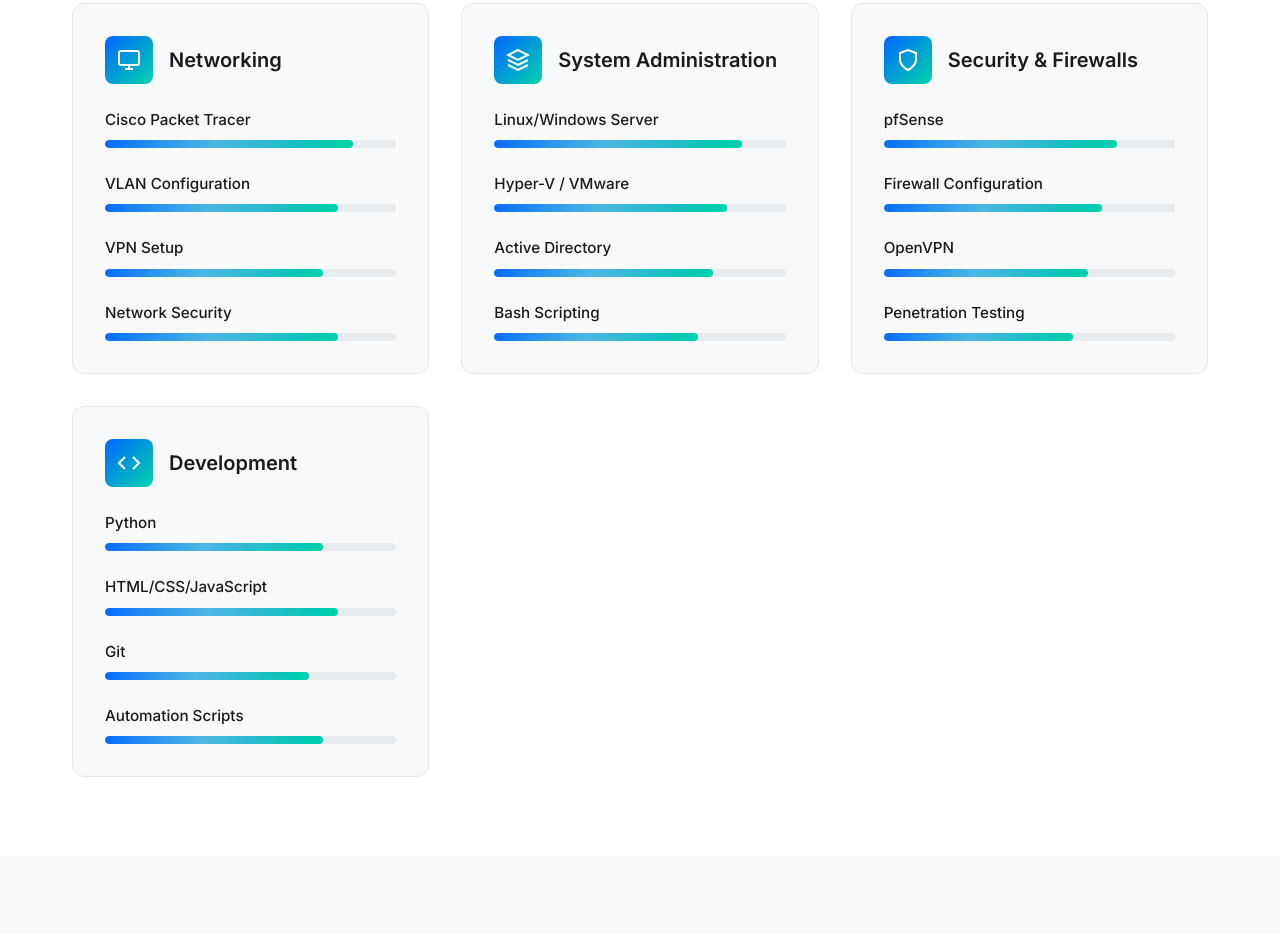
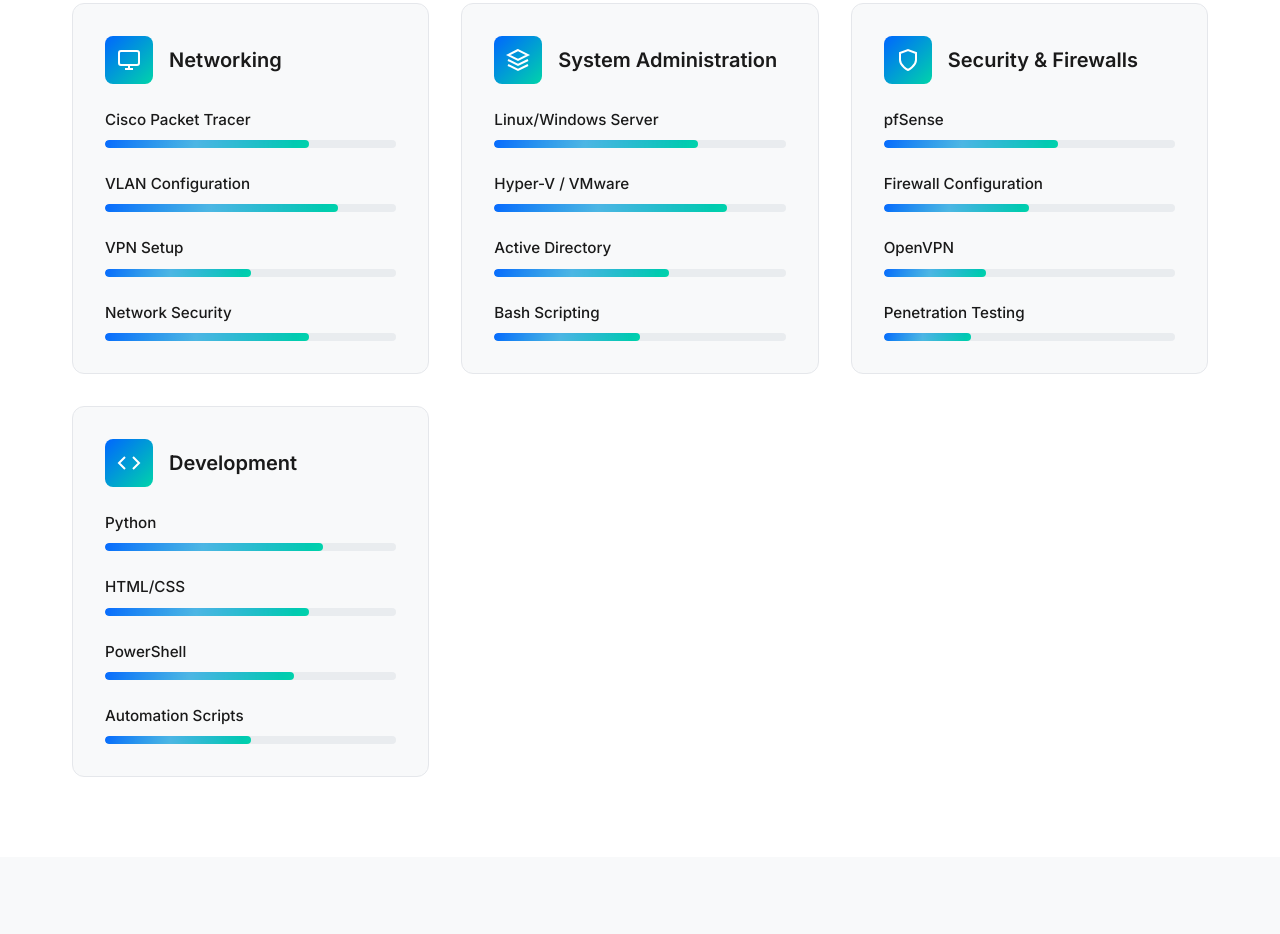
Before and after one commit to jelledesouter/portfolio, a plain HTML site: page index.html in a window 1280 px wide. Shown: the part 2093-3027 px from the top of the page. Drawn offline with Linux system fonts and the light colour scheme.

Commit message:
Add files via upload

```diff
--- a/index.html
+++ b/index.html
@@ -189,7 +189,7 @@
                     <div class="skill-list">
                         <div class="skill-item">
                             <span class="skill-name">Cisco Packet Tracer</span>
-                            <div class="skill-bar"><div class="skill-progress" style="--progress: 85%"></div></div>
+                            <div class="skill-bar"><div class="skill-progress" style="--progress: 70%"></div></div>
                         </div>
                         <div class="skill-item">
                             <span class="skill-name">VLAN Configuration</span>
@@ -197,11 +197,11 @@
                         </div>
                         <div class="skill-item">
                             <span class="skill-name">VPN Setup</span>
-                            <div class="skill-bar"><div class="skill-progress" style="--progress: 75%"></div></div>
+                            <div class="skill-bar"><div class="skill-progress" style="--progress: 50%"></div></div>
                         </div>
                         <div class="skill-item">
                             <span class="skill-name">Network Security</span>
-                            <div class="skill-bar"><div class="skill-progress" style="--progress: 80%"></div></div>
+                            <div class="skill-bar"><div class="skill-progress" style="--progress: 70%"></div></div>
                         </div>
                     </div>
                 </div>
@@ -219,7 +219,7 @@
                     <div class="skill-list">
                         <div class="skill-item">
                             <span class="skill-name">Linux/Windows Server</span>
-                            <div class="skill-bar"><div class="skill-progress" style="--progress: 85%"></div></div>
+                            <div class="skill-bar"><div class="skill-progress" style="--progress: 70%"></div></div>
                         </div>
                         <div class="skill-item">
                             <span class="skill-name">Hyper-V / VMware</span>
@@ -227,11 +227,11 @@
                         </div>
                         <div class="skill-item">
                             <span class="skill-name">Active Directory</span>
-                            <div class="skill-bar"><div class="skill-progress" style="--progress: 75%"></div></div>
+                            <div class="skill-bar"><div class="skill-progress" style="--progress: 60%"></div></div>
                         </div>
                         <div class="skill-item">
                             <span class="skill-name">Bash Scripting</span>
-                            <div class="skill-bar"><div class="skill-progress" style="--progress: 70%"></div></div>
+                            <div class="skill-bar"><div class="skill-progress" style="--progress: 50%"></div></div>
                         </div>
                     </div>
                 </div>
@@ -248,19 +248,19 @@
                     <div class="skill-list">
                         <div class="skill-item">
                             <span class="skill-name">pfSense</span>
-                            <div class="skill-bar"><div class="skill-progress" style="--progress: 80%"></div></div>
+                            <div class="skill-bar"><div class="skill-progress" style="--progress: 60%"></div></div>
                         </div>
                         <div class="skill-item">
                             <span class="skill-name">Firewall Configuration</span>
-                            <div class="skill-bar"><div class="skill-progress" style="--progress: 75%"></div></div>
+                            <div class="skill-bar"><div class="skill-progress" style="--progress: 50%"></div></div>
                         </div>
                         <div class="skill-item">
                             <span class="skill-name">OpenVPN</span>
-                            <div class="skill-bar"><div class="skill-progress" style="--progress: 70%"></div></div>
+                            <div class="skill-bar"><div class="skill-progress" style="--progress: 35%"></div></div>
                         </div>
                         <div class="skill-item">
                             <span class="skill-name">Penetration Testing</span>
-                            <div class="skill-bar"><div class="skill-progress" style="--progress: 65%"></div></div>
+                            <div class="skill-bar"><div class="skill-progress" style="--progress: 30%"></div></div>
                         </div>
                     </div>
                 </div>
@@ -281,16 +281,16 @@
                             <div class="skill-bar"><div class="skill-progress" style="--progress: 75%"></div></div>
                         </div>
                         <div class="skill-item">
-                            <span class="skill-name">HTML/CSS/JavaScript</span>
-                            <div class="skill-bar"><div class="skill-progress" style="--progress: 80%"></div></div>
-                        </div>
-                        <div class="skill-item">
-                            <span class="skill-name">Git</span>
+                            <span class="skill-name">HTML/CSS</span>
                             <div class="skill-bar"><div class="skill-progress" style="--progress: 70%"></div></div>
                         </div>
                         <div class="skill-item">
+                            <span class="skill-name">PowerShell</span>
+                            <div class="skill-bar"><div class="skill-progress" style="--progress: 65%"></div></div>
+                        </div>
+                        <div class="skill-item">
                             <span class="skill-name">Automation Scripts</span>
-                            <div class="skill-bar"><div class="skill-progress" style="--progress: 75%"></div></div>
+                            <div class="skill-bar"><div class="skill-progress" style="--progress: 50%"></div></div>
                         </div>
                     </div>
                 </div>
```
